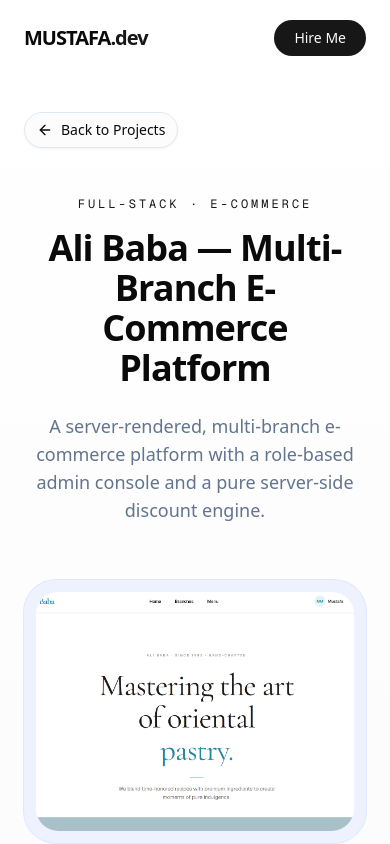
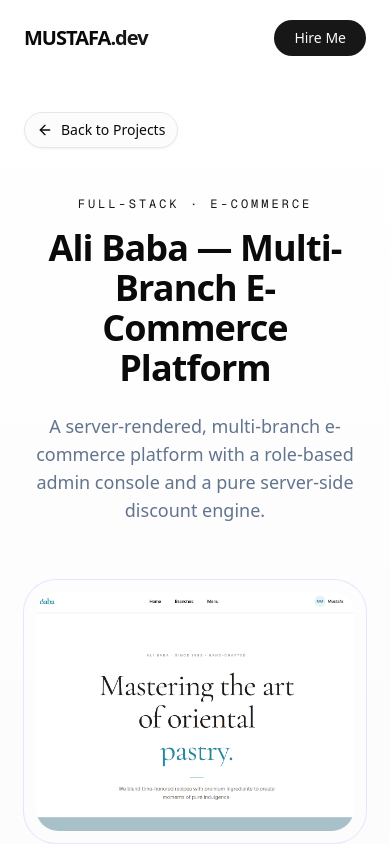
Before and after one commit to MustafaMelake/My-Next.js-Portfolio, a Next.js app: page /projects/ali-baba in a window 390 px wide. Shown: the top 844 px of the page. Built offline with nearby package versions, Linux system fonts and the light colour scheme.

Commit message:
Redesigning the project section

```diff
--- a/app/projects/[slug]/page.tsx
+++ b/app/projects/[slug]/page.tsx
@@ -79,7 +79,7 @@ export default async function ProjectPage({ params }: Params) {
             {project.image.map((src, i) => (
               <div
                 key={src}
-                className="rounded-[2rem] bg-indigo-50 p-3 ring-1 ring-indigo-100 md:p-4"
+                className="rounded-[2rem] p-3 ring-1 ring-indigo-100 md:p-4"
               >
                 <div
                   className={cn(
@@ -162,7 +162,9 @@ export default async function ProjectPage({ params }: Params) {
               ))}
 
               {/* Tech stack */}
-              <h2 className="mb-4 text-2xl font-bold tracking-tight">Built With</h2>
+              <h2 className="mb-4 text-2xl font-bold tracking-tight">
+                Built With
+              </h2>
               <div className="flex flex-wrap gap-2">
                 {project.tech.map((t) => (
                   <span
--- a/components/ProjectsSection.tsx
+++ b/components/ProjectsSection.tsx
@@ -31,7 +31,7 @@ export default function ProjectsSection() {
                 className="group block rounded-[2rem] focus-visible:outline-none focus-visible:ring-2 focus-visible:ring-primary focus-visible:ring-offset-4"
               >
                 {/* Framed preview */}
-                <div className="rounded-[2rem] bg-indigo-50 p-3 md:p-4 ring-1 ring-indigo-100/80 transition-all duration-300 group-hover:-translate-y-1 group-hover:shadow-2xl group-hover:shadow-indigo-200/50">
+                <div className="rounded-[2rem] p-3 md:p-4 ring-1 ring-indigo-100/80 transition-all duration-300 group-hover:-translate-y-1 group-hover:shadow-2xl group-hover:shadow-indigo-200/50">
                   <div className="relative aspect-[4/3] overflow-hidden rounded-[1.4rem] bg-white">
                     <Image
                       src={project.image[0]}
@@ -45,7 +45,9 @@ export default function ProjectsSection() {
 
                 {/* Caption */}
                 <div className="mt-6 px-1">
-                  <p className="text-sm text-slate-500 mb-2">{project.category}</p>
+                  <p className="text-sm text-slate-500 mb-2">
+                    {project.category}
+                  </p>
                   <h3 className="text-2xl md:text-3xl font-bold tracking-tight leading-tight text-slate-900 transition-colors group-hover:text-primary">
                     {project.title}
                   </h3>
```
